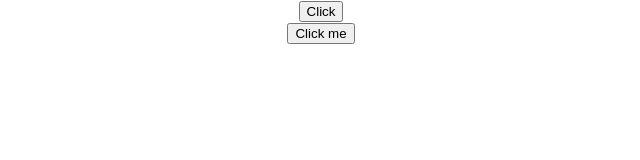
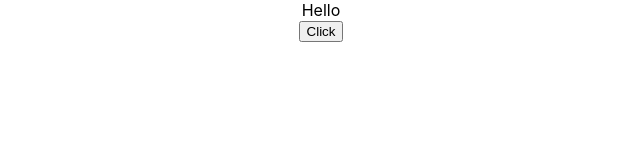
Before and after one commit to Daemusin12/ReactJS, a React (Create React App) app in the folder hello-world/: page / in a window 1280 px wide. Shown: the top 160 px of the page, without its empty margins (319-959 px from the left). Built offline with nearby package versions, Linux system fonts and the light colour scheme.

Commit message:
Binding Event Handlers

```diff
--- a/hello-world/src/App.js
+++ b/hello-world/src/App.js
@@ -1,7 +1,8 @@
 import React, { Component } from 'react';
 import './App.css';
-import FunctionClick from './components/FunctionClick';
-import ClassClick from './components/ClassClick';
+import EventBind from './components/EventBind';
+// import FunctionClick from './components/FunctionClick';
+// import ClassClick from './components/ClassClick';
 // import Counter from './components/Counter';
 // import Greet from './components/Greet'
 // import Welcome from './components/Welcome';
@@ -22,8 +23,9 @@ class App extends Component {
         {/* <Hello></Hello>
         <Message/>
         <Counter /> */}
-        <FunctionClick />
-        <ClassClick />
+        {/* <FunctionClick />
+        <ClassClick /> */}
+        <EventBind />
       </div>
     );
   }
--- /dev/null
+++ b/hello-world/src/components/EventBind.js
@@ -0,0 +1,44 @@
+import React, { Component } from 'react'
+
+class EventBind extends Component {
+
+  constructor(props) {
+    super(props)
+
+    this.state = {
+        message: 'Hello'
+    }
+
+    // this.clickHandler = this.clickHandler.bind(this)
+  }
+
+//   clickHandler() {
+//     this.setState({
+//         message: 'Goodbye!'
+//     })
+//   }
+    clickHandler = () => {
+        this.setState({
+            message: 'Goodbye!'
+        })
+    }
+
+  render() {
+    return (
+      <div>
+        <div>{this.state.message}</div>
+        {/* <button onClick={this.clickHandler.bind(this)}>
+            Click
+        </button> */}
+        {/* <button onClick={() => this.clickHandler()}>
+            Click
+        </button> */}
+        <button onClick={this.clickHandler}>
+            Click
+        </button>
+      </div>
+    )
+  }
+}
+
+export default EventBind
```
